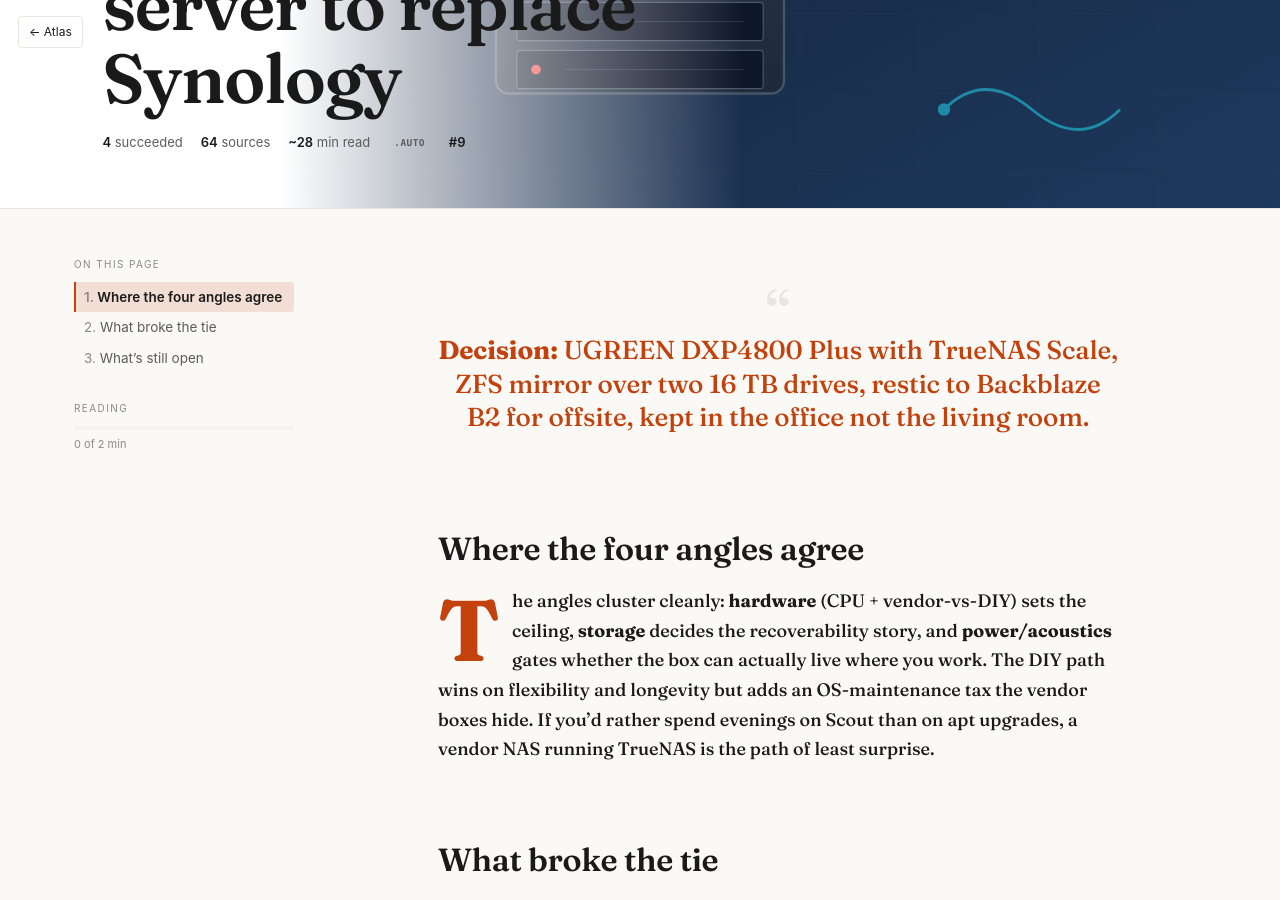
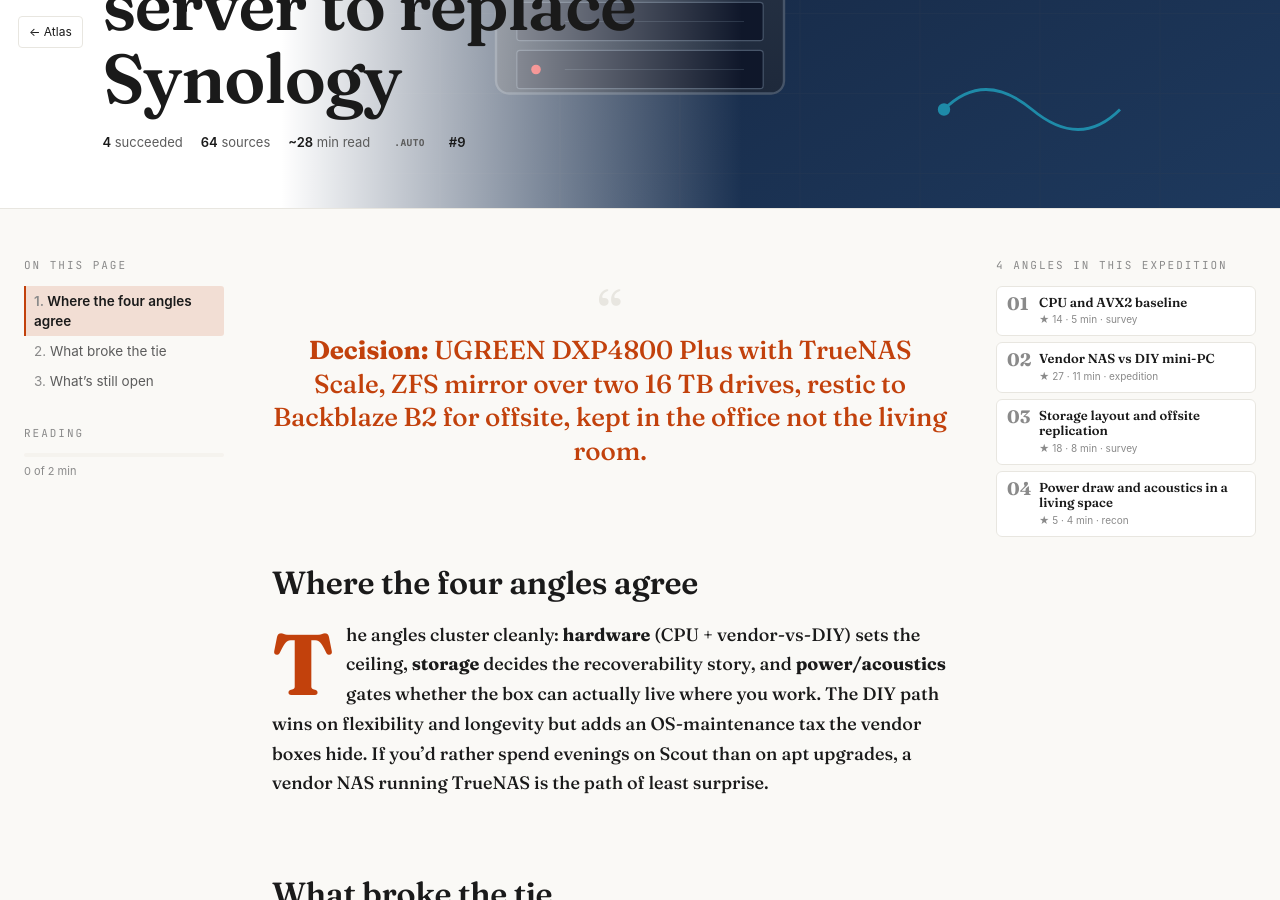
Before and after one commit to Laoujin/Compass, a Jekyll site: the page built from research/2026-04-22-always-on-home-server/index.md, in a window 1280 px wide and 900 px high, scrolled down 421 px. Built offline with Jekyll 4.4.1, drawn with Linux system fonts in a browser that asks for light colours.

Commit message:
display all angles on the parent page

```diff
--- a/_layouts/expedition.html
+++ b/_layouts/expedition.html
@@ -56,7 +56,7 @@
     {% assign synth_words = content | strip_html | number_of_words %}
     {% assign synth_min = synth_words | plus: 199 | divided_by: 200 %}
     {% if page.synthesis %}
-    <div class="research-findings-layout">
+    <div class="research-findings-layout has-children-rail">
       <nav class="research-toc" aria-label="On this page">
         <div class="toc-label">On this page</div>
         <ol class="toc-list"></ol>
@@ -69,6 +69,23 @@
       <article class="research-article">
         {{ content }}
       </article>
+      <aside class="children-rail" aria-label="Sub-topics">
+        <div class="toc-label">{{ total }} angle{% if total != 1 %}s{% endif %} in this expedition</div>
+        <ol class="sibling-list">
+          {% for c in page.children %}
+          {% assign c_depth = c.depth | replace: 'ceo', 'recon' | replace: 'standard', 'survey' | replace: 'deep', 'expedition' %}
+          <li class="sibling-card">
+            <a href="{{ page.url | append: c.slug | append: '/' | relative_url }}">
+              <span class="num">{% if forloop.index < 10 %}0{% endif %}{{ forloop.index }}</span>
+              <span class="sc-body">
+                <span class="sc-ttl">{{ c.title }}</span>
+                <span class="sc-meta">{% if c.citations %}★ {{ c.citations }}{% endif %}{% if c.reading_time_min %} · {{ c.reading_time_min }} min{% endif %}{% if c_depth %} · {{ c_depth }}{% endif %}</span>
+              </span>
+            </a>
+          </li>
+          {% endfor %}
+        </ol>
+      </aside>
     </div>
     {% else %}
     <article class="research-article">
--- a/assets/research.css
+++ b/assets/research.css
@@ -203,6 +203,21 @@
   grid-template-columns: 220px minmax(0, 1fr);
   gap: 56px;
 }
+.research-findings-layout.has-children-rail {
+  max-width: 1380px;
+  grid-template-columns: 200px minmax(0, 1fr) 260px;
+  gap: 48px;
+}
+
+.children-rail {
+  align-self: start;
+  position: sticky;
+  top: 70px;
+  font-family: -apple-system, BlinkMacSystemFont, sans-serif;
+  max-height: calc(100vh - 90px);
+  overflow-y: auto;
+  scrollbar-width: thin;
+}
 
 .research-toc {
   align-self: start;
@@ -211,13 +226,13 @@
   font-family: -apple-system, BlinkMacSystemFont, sans-serif;
 }
 
-.research-toc .sibling-list {
+:is(.research-toc, .children-rail) .sibling-list {
   list-style: none;
   padding: 0;
   margin: 0 0 22px;
 }
-.research-toc .sibling-card { margin-bottom: 6px; }
-.research-toc .sibling-card a {
+:is(.research-toc, .children-rail) .sibling-card { margin-bottom: 6px; }
+:is(.research-toc, .children-rail) .sibling-card a {
   display: flex;
   gap: 10px;
   padding: 8px 10px;
@@ -229,11 +244,11 @@
   align-items: flex-start;
   transition: border-color .12s ease, transform .12s ease, background .12s ease;
 }
-.research-toc .sibling-card a:hover {
+:is(.research-toc, .children-rail) .sibling-card a:hover {
   border-color: var(--pal-accent);
   transform: translateX(2px);
 }
-.research-toc .sibling-card .num {
+:is(.research-toc, .children-rail) .sibling-card .num {
   font-family: 'Fraunces', Georgia, serif;
   font-size: 18px;
   font-weight: 700;
@@ -242,36 +257,36 @@
   width: 22px;
   flex-shrink: 0;
 }
-.research-toc .sibling-card .sc-body {
+:is(.research-toc, .children-rail) .sibling-card .sc-body {
   flex: 1; min-width: 0; display: flex; flex-direction: column; gap: 2px;
 }
-.research-toc .sibling-card .sc-ttl {
+:is(.research-toc, .children-rail) .sibling-card .sc-ttl {
   font-family: 'Fraunces', Georgia, serif;
   font-size: 13px;
   font-weight: 600;
   line-height: 1.2;
   color: var(--pal-fg);
 }
-.research-toc .sibling-card .sc-meta {
+:is(.research-toc, .children-rail) .sibling-card .sc-meta {
   font-family: -apple-system, BlinkMacSystemFont, sans-serif;
   font-size: 10px;
   color: var(--pal-fg-faint);
 }
-.research-toc .sibling-card.active a {
+:is(.research-toc, .children-rail) .sibling-card.active a {
   border-color: var(--pal-accent);
   background: color-mix(in srgb, var(--pal-accent) 12%, var(--pal-surface));
 }
-.research-toc .sibling-card.active .num,
-.research-toc .sibling-card.active .sc-ttl { color: var(--pal-accent); }
+:is(.research-toc, .children-rail) .sibling-card.active .num,
+:is(.research-toc, .children-rail) .sibling-card.active .sc-ttl { color: var(--pal-accent); }
 
-.research-toc .sibling-parent { margin-bottom: 12px; }
-.research-toc .sibling-parent .num {
+:is(.research-toc, .children-rail) .sibling-parent { margin-bottom: 12px; }
+:is(.research-toc, .children-rail) .sibling-parent .num {
   font-family: -apple-system, BlinkMacSystemFont, sans-serif;
   font-weight: 400;
   font-size: 20px;
   color: var(--pal-fg-muted);
 }
-.research-toc .sibling-parent .sc-tag {
+:is(.research-toc, .children-rail) .sibling-parent .sc-tag {
   font-size: 9.5px;
   letter-spacing: .16em;
   text-transform: uppercase;
@@ -279,12 +294,13 @@
   font-family: -apple-system, BlinkMacSystemFont, sans-serif;
   margin-bottom: 1px;
 }
-.research-toc .toc-label {
-  font-size: 10px;
+:is(.research-toc, .children-rail) .toc-label {
+  font-family: 'JetBrains Mono', ui-monospace, Menlo, monospace;
+  font-size: 11px;
   text-transform: uppercase;
-  letter-spacing: .14em;
+  letter-spacing: .18em;
   color: var(--pal-fg-faint);
-  margin: 0 0 10px;
+  margin: 0 0 12px;
 }
 .research-toc .toc-list {
   list-style: none;
@@ -344,7 +360,8 @@
 }
 
 @media (max-width: 920px) {
-  .research-findings-layout {
+  .research-findings-layout,
+  .research-findings-layout.has-children-rail {
     grid-template-columns: 1fr;
     gap: 24px;
     padding-top: 28px;
@@ -354,6 +371,7 @@
     padding-bottom: 12px;
     border-bottom: 1px solid var(--pal-border);
   }
+  .children-rail { display: none; }
 }
 
 @media (max-width: 760px) {
```
